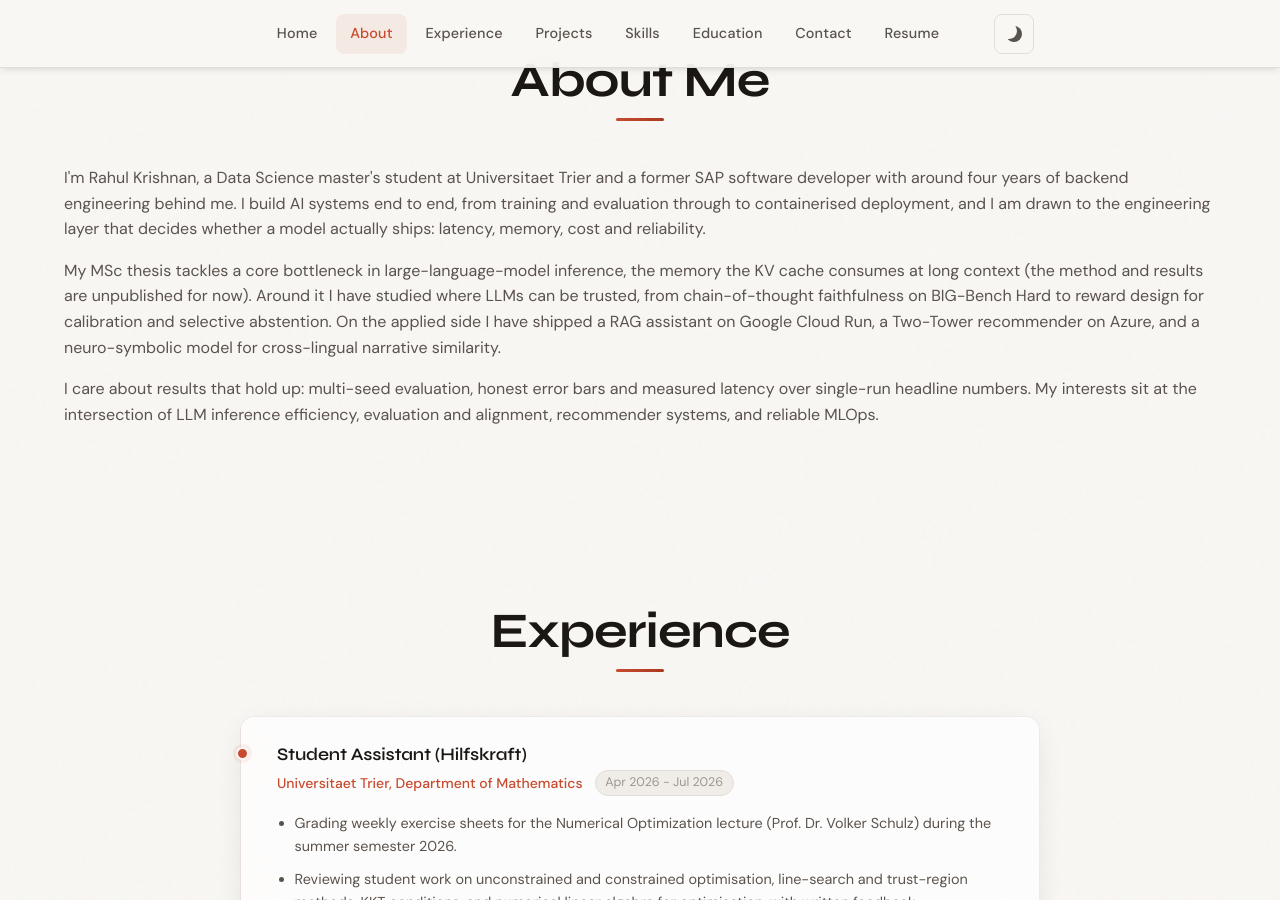
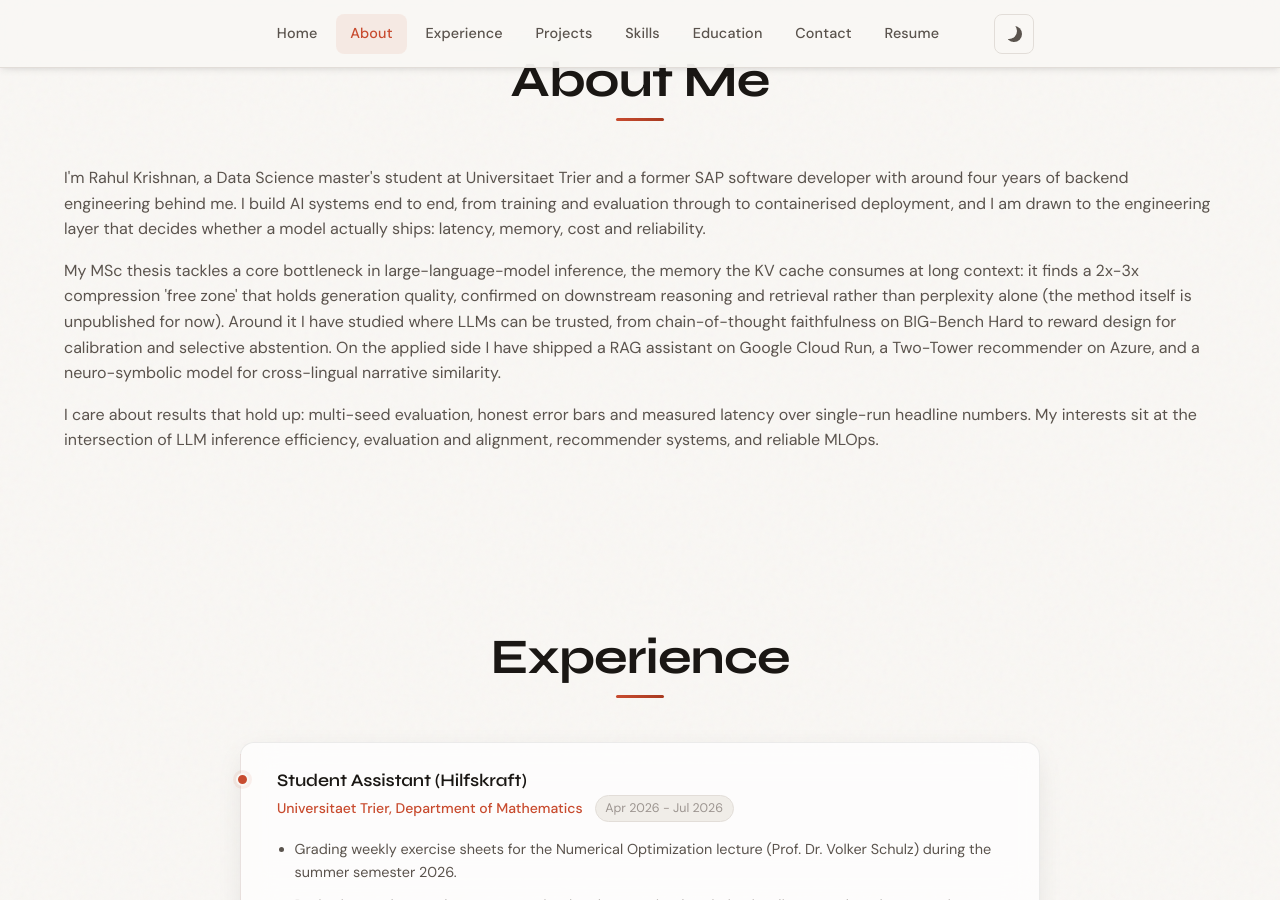
Before and after one commit to rahulk98/rahulk98.github.io, a Jekyll site: the page index.html, which Jekyll copies as it is, in a window 1280 px wide and 900 px high, scrolled down 928 px. Built offline with Jekyll 4.4.1, drawn with Linux system fonts in a browser that asks for light colours; some of the changed text lies outside the part shown.

Commit message:
content: feature 2x-3x lossless thesis headline (method still unpublished)

```diff
--- a/assets/data/education.json
+++ b/assets/data/education.json
@@ -12,7 +12,7 @@
             "thesis": {
                 "title": "Memory-Efficient KV Cache Compression for Long-Context LLM Inference",
                 "status": "In progress",
-                "summary": "Compressing the runtime KV cache to ease the GPU-memory bottleneck of long-context LLM inference. Method and results are unpublished."
+                "summary": "Finds a 2x-3x lossless compression zone for the runtime KV cache, confirmed on downstream reasoning and retrieval, not just perplexity. The compression method is unpublished."
             },
             "coursework": [
                 { "course": "Elements of Mathematics", "code": "MA4DSC1001", "grade": "3.0", "credits": "10.0" },
--- a/assets/data/personal.json
+++ b/assets/data/personal.json
@@ -8,7 +8,7 @@
     "bio": {
         "paragraphs": [
             "I'm Rahul Krishnan, a Data Science master's student at Universitaet Trier and a former SAP software developer with around four years of backend engineering behind me. I build AI systems end to end, from training and evaluation through to containerised deployment, and I am drawn to the engineering layer that decides whether a model actually ships: latency, memory, cost and reliability.",
-            "My MSc thesis tackles a core bottleneck in large-language-model inference, the memory the KV cache consumes at long context (the method and results are unpublished for now). Around it I have studied where LLMs can be trusted, from chain-of-thought faithfulness on BIG-Bench Hard to reward design for calibration and selective abstention. On the applied side I have shipped a RAG assistant on Google Cloud Run, a Two-Tower recommender on Azure, and a neuro-symbolic model for cross-lingual narrative similarity.",
+            "My MSc thesis tackles a core bottleneck in large-language-model inference, the memory the KV cache consumes at long context: it finds a 2x-3x compression 'free zone' that holds generation quality, confirmed on downstream reasoning and retrieval rather than perplexity alone (the method itself is unpublished for now). Around it I have studied where LLMs can be trusted, from chain-of-thought faithfulness on BIG-Bench Hard to reward design for calibration and selective abstention. On the applied side I have shipped a RAG assistant on Google Cloud Run, a Two-Tower recommender on Azure, and a neuro-symbolic model for cross-lingual narrative similarity.",
             "I care about results that hold up: multi-seed evaluation, honest error bars and measured latency over single-run headline numbers. My interests sit at the intersection of LLM inference efficiency, evaluation and alignment, recommender systems, and reliable MLOps."
         ]
     },
--- a/assets/data/projects.json
+++ b/assets/data/projects.json
@@ -8,14 +8,14 @@
     "category": "LLM Research",
     "keywords": ["LLMs & NLP", "Optimization", "Research"],
     "thumbnail": "assets/img/projects/kv-cache-tensor-thumb.jpg",
-    "outcome": "Cutting the KV-cache GPU-memory bottleneck for long-context LLM inference",
-    "summary": "Master's thesis at Universitaet Trier on memory-efficient LLM inference, compressing the runtime KV cache to ease the GPU-memory bottleneck at long context. Method and results are unpublished.",
+    "outcome": "A 2x-3x lossless zone for KV-cache compression, confirmed on downstream accuracy (GSM8K, RULER), not just perplexity",
+    "summary": "Master's thesis at Universitaet Trier on memory-efficient LLM inference. Finds a 2x-3x compression 'free zone' for the runtime KV cache with no measurable loss in quality, confirmed on reasoning and long-context retrieval, not just perplexity. The compression method is unpublished.",
     "tags": ["PyTorch", "LLM Inference", "Mistral-7B", "LLaMA-2-13B"],
     "stack": ["Python", "PyTorch", "LLM Inference", "Mistral-7B", "LLaMA-2-13B"],
     "links": {},
     "detail": [
-      "At long context the KV cache becomes the dominant GPU-memory cost of large-language-model inference, which caps how long a context a model can serve on a given GPU. My thesis develops a way to compress this runtime cache substantially while preserving generation quality.",
-      "The work is ongoing and not yet published, so the specific method and results are kept private for now. I am happy to walk through the approach and findings on request."
+      "At long context the KV cache is the dominant GPU-memory cost of large-language-model inference. My thesis compresses this runtime cache and identifies a 2x-3x 'free zone' where generation quality is preserved.",
+      "Crucially, the result holds beyond perplexity: on GSM8K reasoning every compressed setting matches baseline within statistical noise, and on RULER long-context retrieval the model stays exactly lossless. The compression method itself is unpublished for now, but I am happy to walk through the approach and full results on request."
     ]
   },
   {
```
